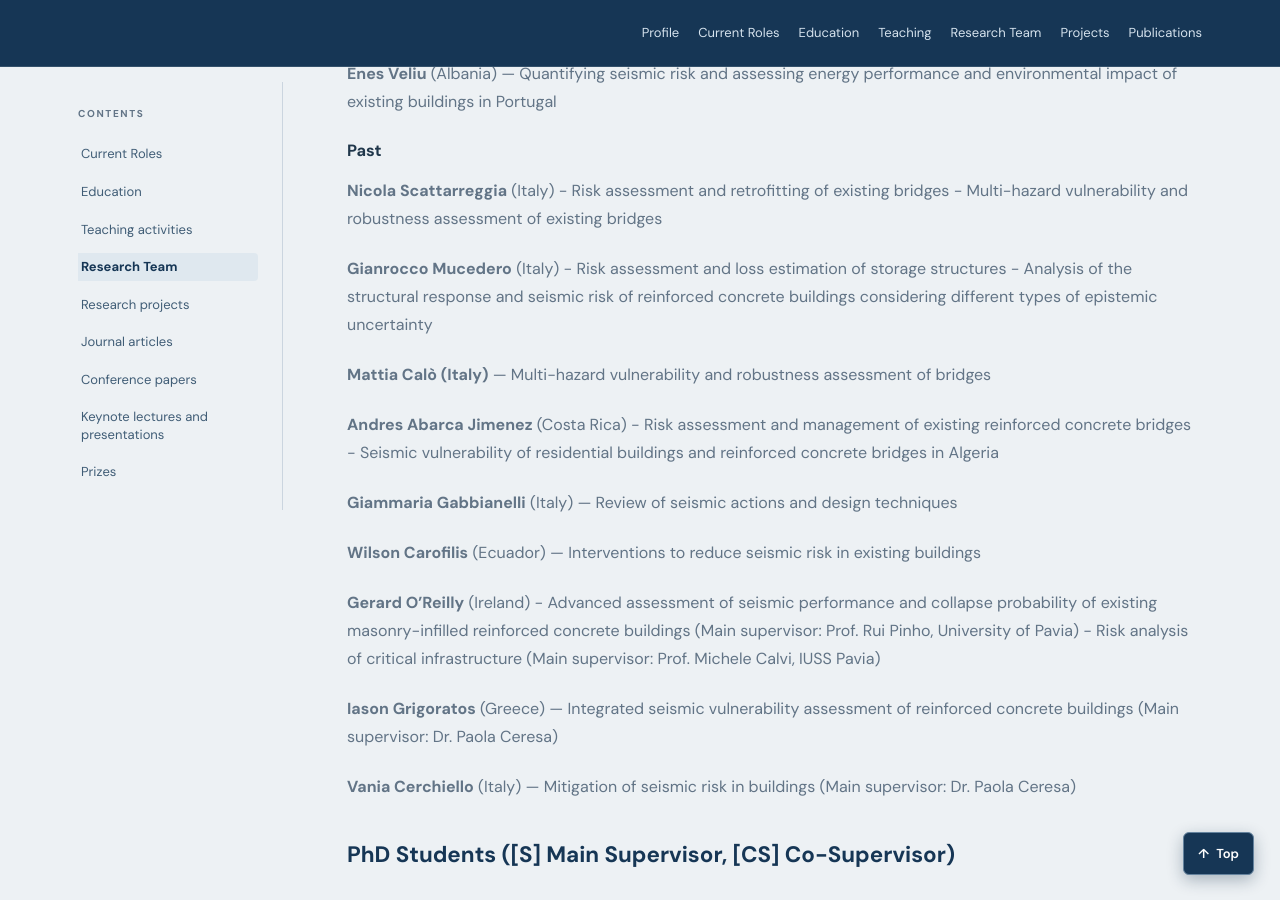
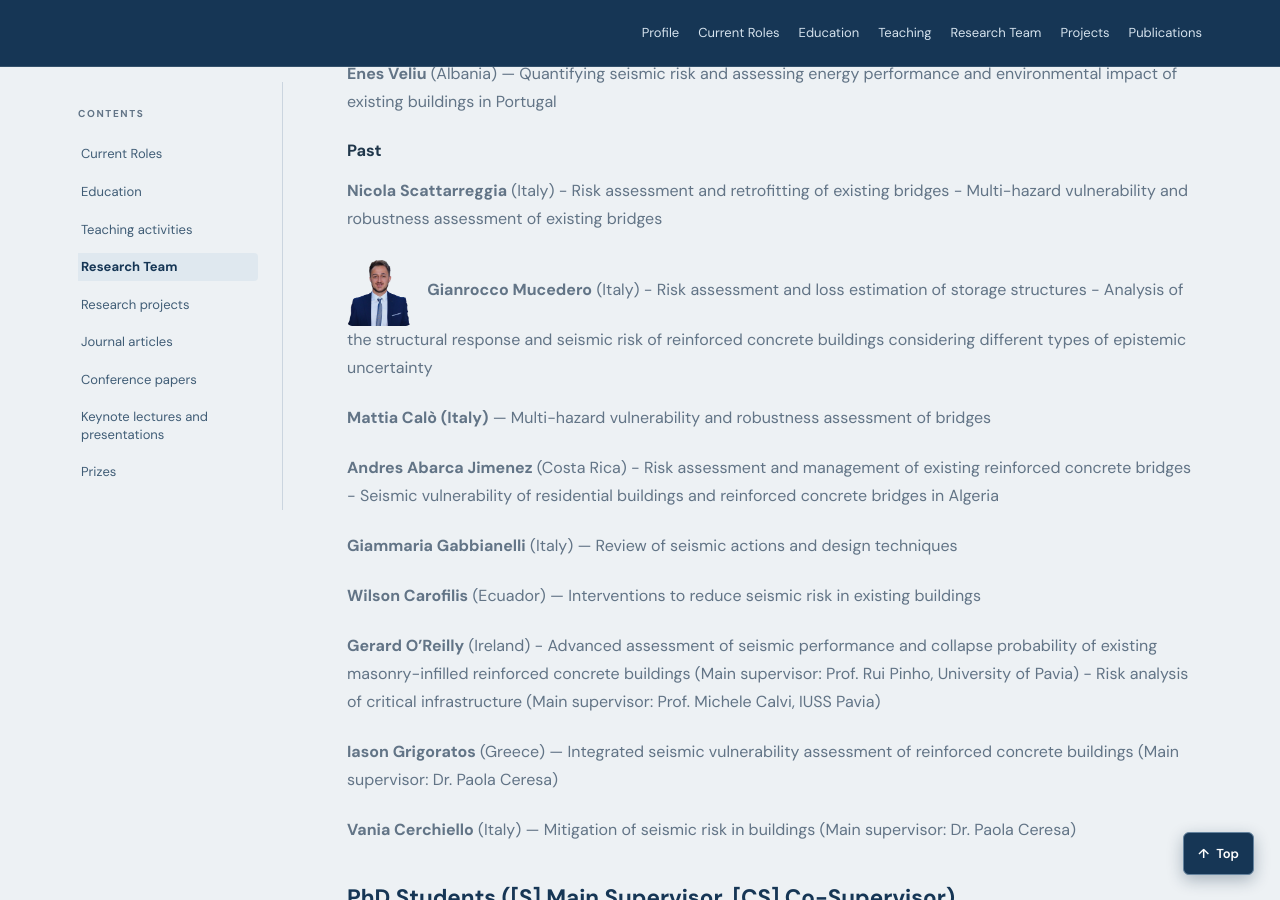
Before and after one commit to rncmonteiro/cv, a Jekyll site: the page built from index.md, in a window 1280 px wide and 900 px high, scrolled down 3770 px. Built offline with Jekyll 4.4.1, drawn with Linux system fonts in a browser that asks for light colours.

Commit message:
Add files via upload

```diff
--- a/_includes/content/team.md
+++ b/_includes/content/team.md
@@ -14,7 +14,7 @@
     - Risk assessment and retrofitting of existing bridges
     - Multi-hazard vulnerability and robustness assessment of existing bridges
 
-**Gianrocco Mucedero** (Italy)
+<img src="{{ "/assets/gianrocco-mucedero.png" | relative_url }}" alt="Gianrocco Mucedero" width="64" style="vertical-align:middle; border-radius:5px; margin-right:12px;"> **Gianrocco Mucedero** (Italy)
     - Risk assessment and loss estimation of storage structures
     - Analysis of the structural response and seismic risk of reinforced concrete buildings considering different types of epistemic uncertainty
 
@@ -54,7 +54,7 @@
 
 **Volkan Ozsarac** — PhD in Earthquake Engineering (ROSE), Integrated Evaluation of Earthquake-Induced Economic Losses for Multi-Span RC Bridges [S]
 
-**Gianrocco Mucedero** — PhD in Earthquake Engineering (ROSE), Large scale seismic risk assessment of existing masonry-infilled RC buildings in Italy [S]
+<img src="{{ "/assets/gianrocco-mucedero.png" | relative_url }}" alt="Gianrocco Mucedero" width="64" style="vertical-align:middle; border-radius:5px; margin-right:12px;"> **Gianrocco Mucedero** — PhD in Earthquake Engineering (ROSE), Large scale seismic risk assessment of existing masonry-infilled RC buildings in Italy [S]
 
 **Davit Shahnazaryan** — PhD in Earthquake Engineering (ROSE), Integrated Performance-Based Seismic Design: Traversing Affordances for Practical Implementation [CS]
 
```
